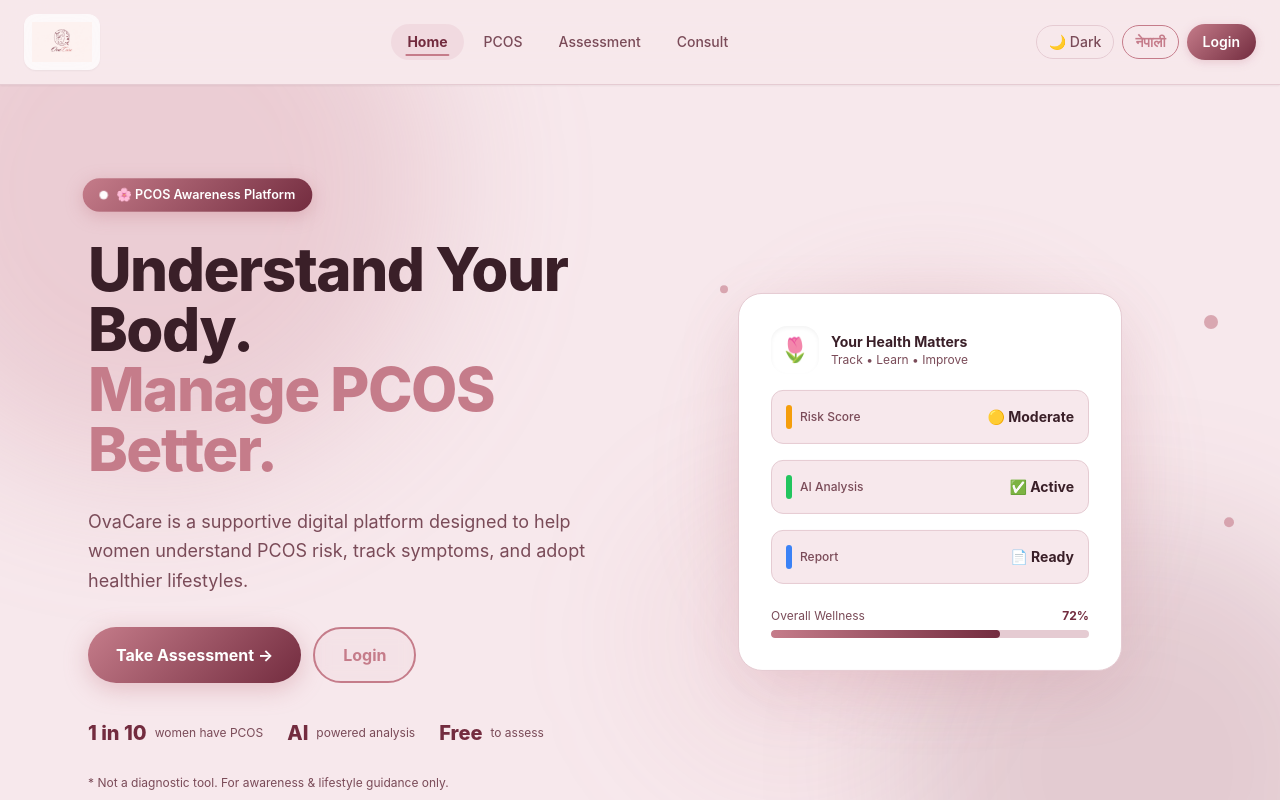
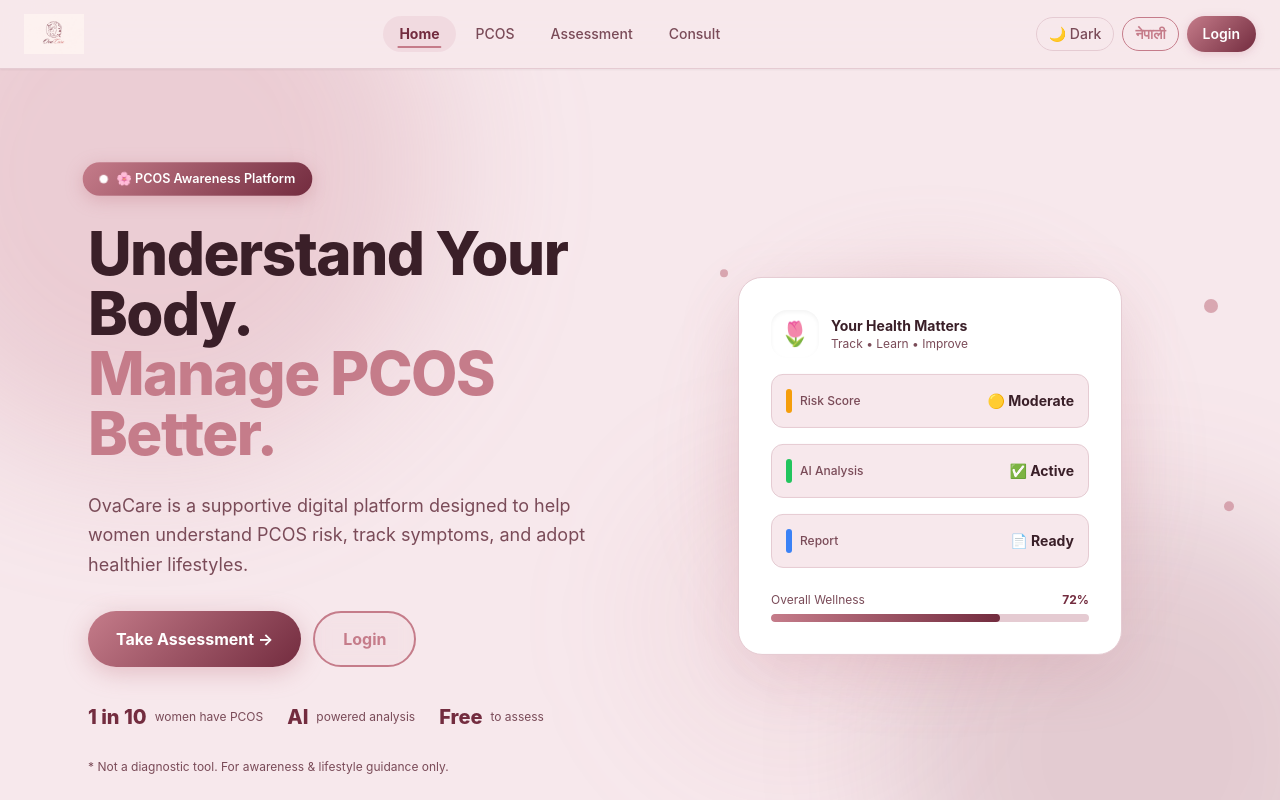
Before and after one commit to mallasudi/OvaCare, a React (Vite) app in the folder frontend/: page / in a window 1280 px wide. Shown: the top 800 px of the page. Built offline with nearby package versions, Linux system fonts and the light colour scheme.

Commit message:
refactor(layout): ensure consistent navbar and header behavior across authenticated user pages

```diff
--- a/frontend/src/components/Navbar.jsx
+++ b/frontend/src/components/Navbar.jsx
@@ -48,9 +48,7 @@
           to="/"
           className="flex items-center gap-2 transition-all duration-300 hover:scale-105 hover:drop-shadow"
         >
-          <div className="bg-white/70 backdrop-blur-md p-2 rounded-xl shadow-sm">
-            <img src={ovacareLogoSrc} alt="OvaCare" className="h-10 w-auto object-contain" />
-          </div>
+          <img src={ovacareLogoSrc} alt="OvaCare" className="h-10 w-auto object-contain" />
         </Link>
 
         {/* NAV LINKS */}
```
